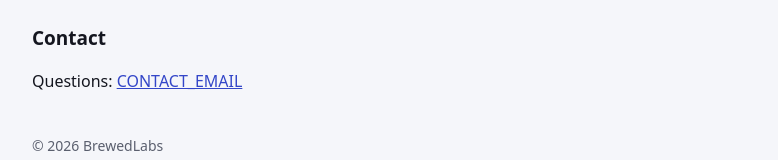
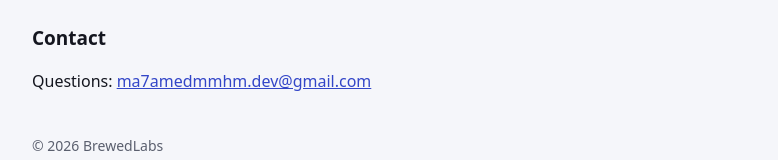
Before and after one commit to Ma7amed/wortfreund, a plain HTML site: page privacy.html in a window 1280 px wide. Shown: the part 1581-1741 px from the top of the page, without its empty margins (244-1022 px from the left). Drawn offline with Linux system fonts and the light colour scheme.

Commit message:
Update privacy.html

```diff
--- a/privacy.html
+++ b/privacy.html
@@ -41,6 +41,6 @@
 <p>If this policy changes, the new version will be published on this page with a new date.</p>
 
 <h2>Contact</h2>
-<p>Questions: <a href="mailto:CONTACT_EMAIL">CONTACT_EMAIL</a></p>
+<p>Questions: <a href="mailto:ma7amedmmhm.dev@gmail.com">ma7amedmmhm.dev@gmail.com</a></p>
 <footer class="muted">© 2026 BrewedLabs</footer>
 </main></body></html>
```
